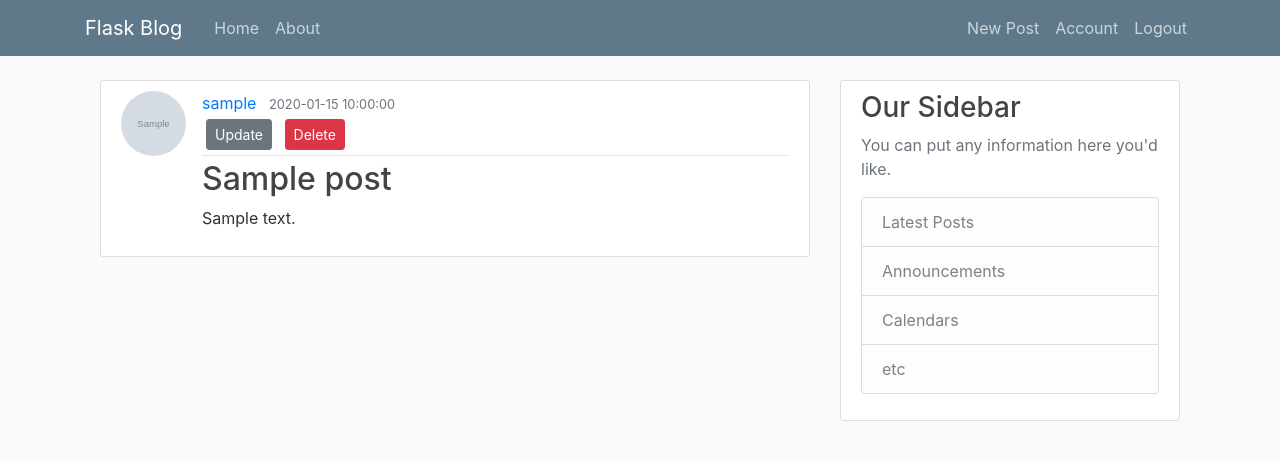
After one commit to Behroz-Arshad/blog_site_flask, a Flask app: page /post/1 in a window 1280 px wide. The commit adds this page. Shown: the top 460 px of the page. Run offline with Flask 3, Linux system fonts and the light colour scheme; a user stored in the database is signed in; tables that the repository leaves empty hold one stand-in row (values such as "Sample post"); grey boxes marked "Sample" are stand-in pictures; some libraries are stand-ins or nearby versions.

Commit message:
complete CRUD

```diff
--- a/flask_blog/routes.py
+++ b/flask_blog/routes.py
@@ -1,30 +1,16 @@
 import os
 import secrets
 from flask_blog.models import User, Post
-from flask_blog.forms import RegistrationForm, LoginForm, UpdateAccountForm
-from flask import render_template, flash, redirect, url_for, request
+from flask_blog.forms import RegistrationForm, LoginForm, UpdateAccountForm, PostForm
+from flask import render_template, flash, redirect, url_for, request, abort
 from flask_blog import app, db, bcrypt
 from PIL import Image
 from flask_login import login_user, current_user, logout_user, login_required
 
-posts = [
-    {
-        "author": "M Behroz",
-        "title": "Blog post 1",
-        "content": "First post content",
-        "date_posted": "April 20, 2020"
-    },
-    {
-        "author": "Usman",
-        "title": "Blog post 2",
-        "content": "Second post content",
-        "date_posted": "April 10, 2020"
-    },
-]
-
 
 @app.route('/')
 def home():
+    posts = Post.query.all()
     return render_template('home.html', posts=posts)
 
 
@@ -106,3 +92,61 @@ def account():
         form.email.data = current_user.email
     image_file = url_for('static', filename='image/' + current_user.image_file)
     return render_template('account.html', title='Account', image_file=image_file, form=form)
+
+
+@app.route('/post/new', methods=['GET', 'POST'])
+@login_required
+def new_post():
+    form = PostForm()
+    if form.validate_on_submit():
+        title = form.title.data
+        content = form.content.data
+        user = current_user
+        post = Post(title=title, content=content, author=user)
+        db.session.add(post)
+        db.session.commit()
+        flash('Your post has been created!', 'success')
+        return redirect(url_for('home'))
+
+    return render_template('create_new_post.html', title='New Post',
+                           form=form, legend='New Post')
+
+
+@app.route('/post/<int:post_id>')
+@login_required
+def post(post_id):
+    post = Post.query.get_or_404(post_id)
+    return render_template('post.html', title=post.title, post=post)
+
+
+@app.route('/post/<int:post_id>/update', methods=['GET', 'POST'])
+@login_required
+def update_post(post_id):
+    post = Post.query.get_or_404(post_id)
+    if post.author != current_user:
+        abort(403)
+    form = PostForm()
+    if form.validate_on_submit():
+        post.title=form.title.data
+        post.content=form.content.data
+        db.session.commit()
+        flash('Updated successfully')
+        return render_template('post.html', post=post, post_id=post.id)
+    elif request.method == 'GET':
+        form.title.data=post.title
+        form.content.data=post.content
+    return render_template('create_new_post.html', title='Update Post',
+                           form=form, legend='Update Post')
+
+
+
+@app.route('/delete_post/<int:post_id>',methods=['GET', 'POST'])
+@login_required
+def delete_post(post_id):
+    post = Post.query.get_or_404(post_id)
+    if post.author != current_user:
+        abort(403)
+    db.session.delete(post)
+    db.session.commit()
+    flash('Deleted successfully', 'success')
+    return redirect(url_for('home'))
--- a/flask_blog/templates/home.html
+++ b/flask_blog/templates/home.html
@@ -3,12 +3,13 @@
 <h1>From template home page</h1>
 {% for post in posts %}
     <article class="media content-section">
+    <img class="rounded-circle article-img" src="{{ url_for('static', filename='image/'+post.author.image_file) }}">
   <div class="media-body">
     <div class="article-metadata">
-      <a class="mr-2" href="#">{{ post.author }}</a>
+      <a class="mr-2" href="#">{{ post.author.username }}</a>
       <small class="text-muted">{{ post.date_posted }}</small>
     </div>
-    <h2><a class="article-title" href="#">{{ post.title }}</a></h2>
+    <h2><a class="article-title" href="{{ url_for('post', post_id=post.id )}}">{{ post.title }}</a></h2>
     <p class="article-content">{{ post.content }}</p>
   </div>
 </article>
--- a/flask_blog/templates/layout.html
+++ b/flask_blog/templates/layout.html
@@ -29,6 +29,7 @@
         <!-- Navbar Right Side -->
         <div class="navbar-nav">
          {% if current_user.is_authenticated %}
+             <a class="nav-item nav-link" href="/post/new">New Post</a>
                 <a class="nav-item nav-link" href="{{ url_for('account') }}">Account</a>
                 <a class="nav-item nav-link" href="{{ url_for('logout') }}">Logout</a>
             {% else %}
--- /dev/null
+++ b/flask_blog/templates/post.html
@@ -0,0 +1,41 @@
+{% extends 'layout.html' %}
+{% block content %}
+
+    <article class="media content-section">
+        <img class="rounded-circle article-img" src="{{ url_for('static', filename='image/'+post.author.image_file) }}">
+        <div class="media-body">
+            <div class="article-metadata">
+                <a class="mr-2" href="#">{{ post.author.username }}</a>
+                <small class="text-muted">{{ post.date_posted }}</small>
+                {% if post.author == current_user %}
+                    <diV>
+                    <a class="btn btn-secondary btn-sm m-1" href="{{ url_for('update_post', post_id=post.id) }}">Update</a>
+                    <button type="button" class="btn btn-danger btn-sm m-1" data-toggle="modal" data-target="#deleteModal">Delete</button>
+                    </diV>
+                {% endif %}
+            </div>
+            <h2 class="article-title" >{{ post.title }}</h2>
+            <p class="article-content">{{ post.content }}</p>
+        </div>
+    </article>
+
+<div class="modal fade" id="deleteModal" tabindex="-1" aria-labelledby="deleteModallLabel" aria-hidden="true">
+  <div class="modal-dialog">
+    <div class="modal-content">
+      <div class="modal-header">
+        <h1 class="modal-title fs-5" id="deleteModallLabel">Delete post?</h1>
+        <button type="button" class="btn btn-close" data-dismiss="modal" aria-label="Close">x</button>
+      </div>
+      <div class="modal-body">
+          Do you want to delete {{ post.title }}?
+      </div>
+      <div class="modal-footer">
+        <button type="button" class="btn btn-secondary" data-dismiss="modal">Close</button>
+          <form method="post", action="{{ url_for('delete_post', post_id=post.id) }}">
+              <input type="submit" class="btn btn-danger" value="Delete">
+          </form>
+      </div>
+    </div>
+  </div>
+</div>
+{% endblock %}
```
Also changed, not shown: flask_blog/forms.py (+7 -1 lines), flask_blog/templates/create_new_post.html (added, +41 -0 lines).
